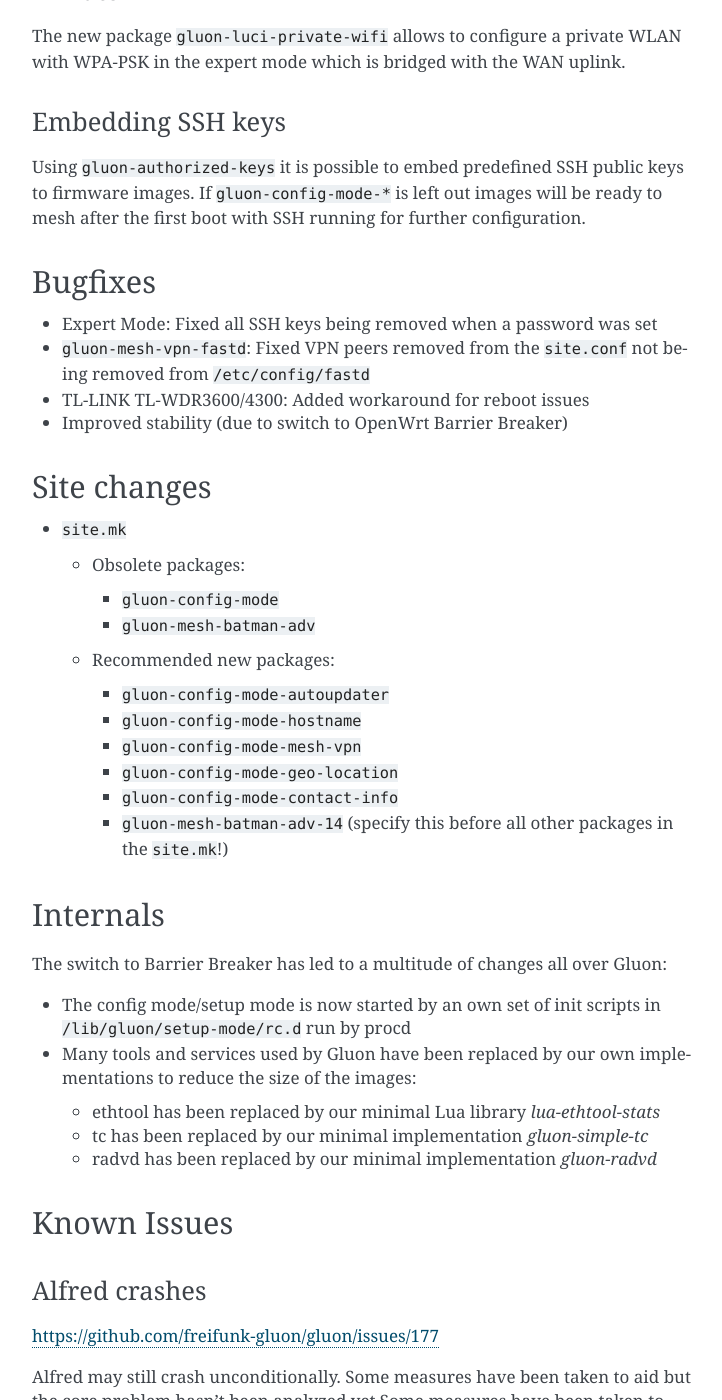
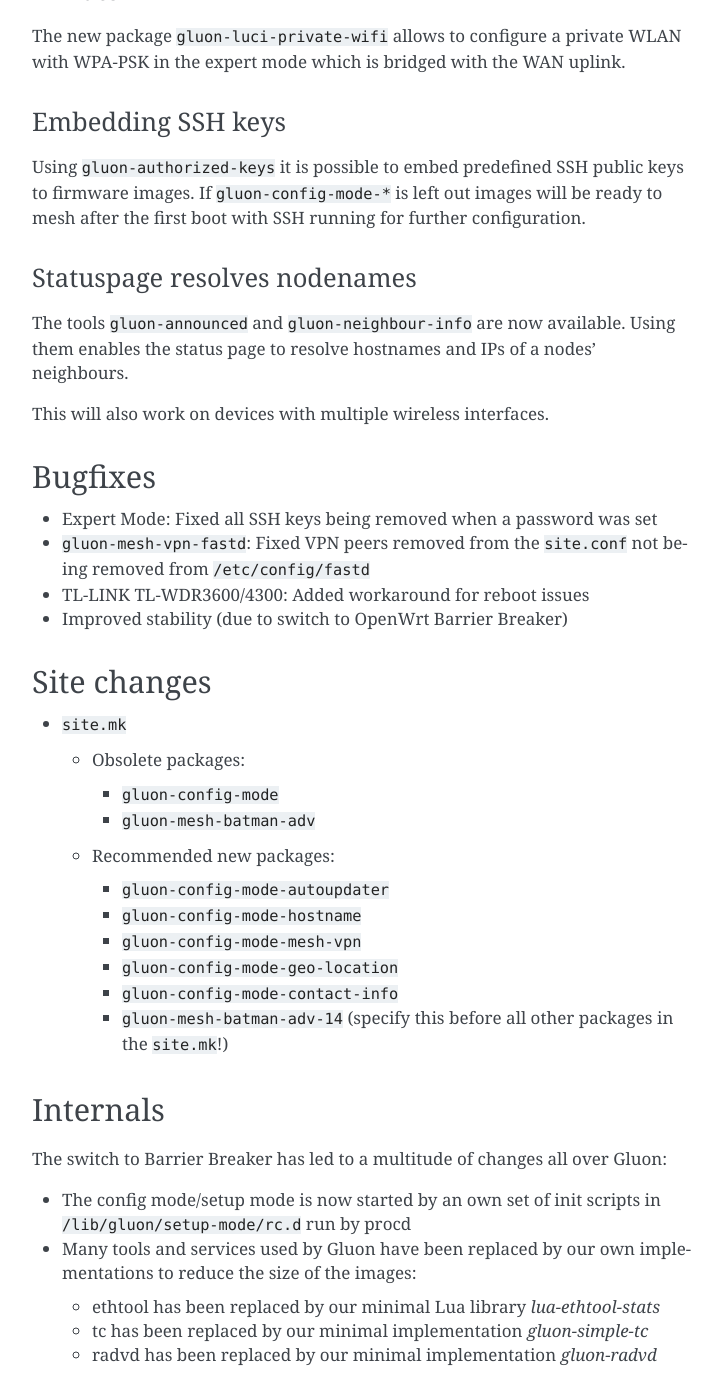
Before and after one commit to freifunk-gluon/gluon, a Sphinx documentation site: the page built from docs/releases/v2014.4.rst, in a window 1280 px wide and 1400 px high, scrolled down 1504 px. Shown: the whole window, without its empty margins (388-1110 px from the left). Built offline with Sphinx 7.4.7, drawn with Linux system fonts in a browser that asks for light colours; some of the changed text lies outside the part shown.

Commit message:
docs: release/2014.4 -wdr4300 bug +gluon-neighbour-info

```diff
--- a/docs/releases/v2014.4.rst
+++ b/docs/releases/v2014.4.rst
@@ -74,6 +74,15 @@
 images will be ready to mesh after the first boot with SSH running for
 further configuration.
 
+Statuspage resolves nodenames
+-----------------------------
+
+The tools ``gluon-announced`` and ``gluon-neighbour-info`` are now
+available. Using them enables the status page to resolve hostnames and
+IPs of a nodes' neighbours.
+
+This will also work on devices with multiple wireless interfaces.
+
 Bugfixes
 ~~~~~~~~
 
```
Also changed, not shown: other parts of docs/releases/v2014.4.rst (+0 -7 lines).
